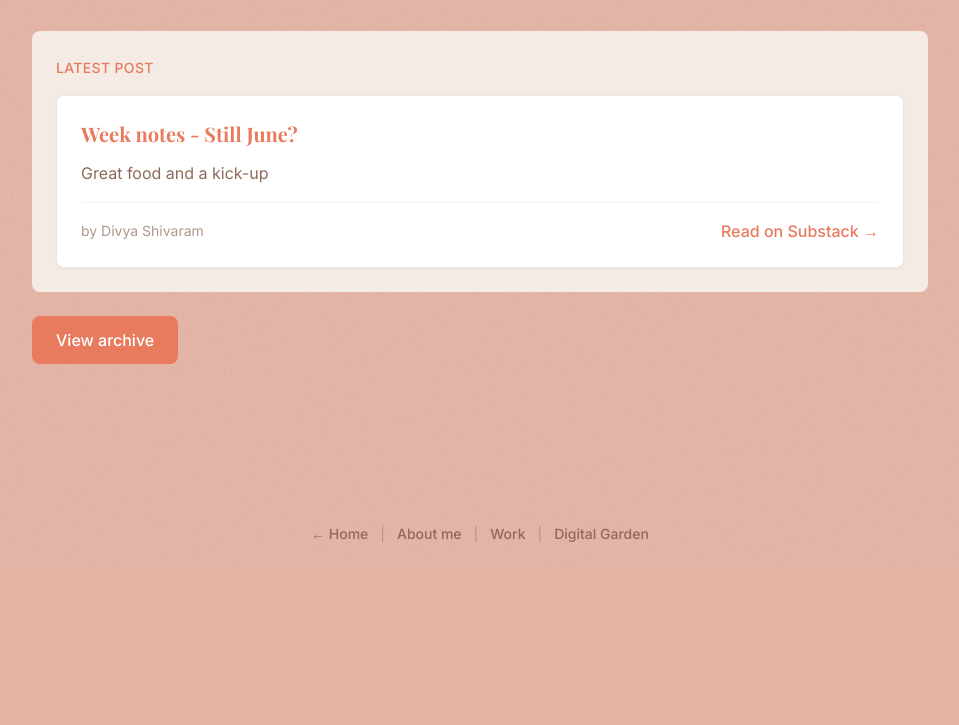
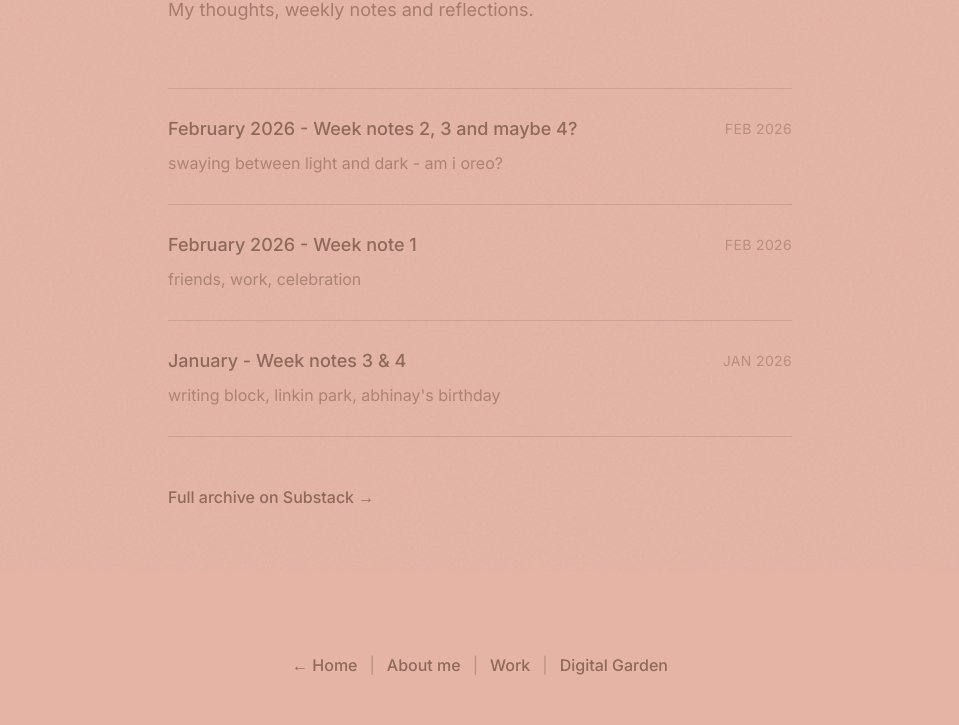
Before and after one commit to divyashivaram/divyashivaram.github.io, a plain HTML site: page writing.html in a window 1280 px wide. Shown: the part 229-954 px from the top of the page, without its empty margins (160-1119 px from the left). Before the commit the page ends 821 px from the top, so only its background shows below. Drawn offline with nearby package versions, Linux system fonts and the light colour scheme; no server answers; a web font is replaced by a local one.

Commit message:
update writing page to fetch latest substack posts

```diff
--- a/writing.html
+++ b/writing.html
@@ -9,7 +9,7 @@
     <link rel="preconnect" href="https://fonts.googleapis.com">
     <link rel="preconnect" href="https://fonts.gstatic.com" crossorigin>
     <link
-        href="https://fonts.googleapis.com/css2?family=Playfair+Display:wght@400;700&family=Inter:wght@300;400;500;600&display=swap"
+        href="https://fonts.googleapis.com/css2?family=Playfair+Display:ital,wght@0,400;0,700;1,400&family=Inter:wght@300;400;500;600&display=swap"
         rel="stylesheet">
 
     <script>
@@ -60,105 +60,88 @@
             text-underline-offset: 4px;
         }
 
-        .post-card {
-            background-color: rgba(245, 241, 235, 0.9);
-            border-radius: 8px;
-            padding: 1.5rem;
-            backdrop-filter: blur(10px);
-            transition: all 0.3s ease;
+        .post-row {
+            border-top: 1px solid rgba(142, 106, 91, 0.25);
+            padding: 1.75rem 0;
         }
 
-        .post-card:hover {
-            background-color: rgba(245, 241, 235, 1);
-            transform: translateY(-2px);
+        .post-row:last-of-type {
+            border-bottom: 1px solid rgba(142, 106, 91, 0.25);
         }
 
-        .custom-post-preview {
-            transition: all 0.3s ease;
+        .post-title-link {
+            color: #8E6A5B;
+            transition: color 0.2s ease;
         }
 
-        .custom-post-preview:hover {
-            transform: translateY(-1px);
-            box-shadow: 0 8px 25px rgba(0, 0, 0, 0.1);
+        .post-title-link:hover {
+            color: #E87A5E;
+        }
+
+        @keyframes pulse-fade {
+            0%, 100% { opacity: 0.4; }
+            50% { opacity: 0.7; }
+        }
+
+        .loading-shimmer {
+            animation: pulse-fade 1.5s ease-in-out infinite;
         }
     </style>
 </head>
 
 <body class="bg-magazine-peach-pink font-sans antialiased">
 
-    <!-- Header with Name -->
+    <!-- Header -->
     <header class="text-center pt-8 pb-4">
         <a href="index.html"
-            class="font-sans text-magazine-warm-brown tracking-widest uppercase text-sm font-semibold nav-link">
+            class="font-sans text-magazine-warm-brown tracking-widest uppercase text-base font-semibold nav-link">
             Divya Sivaram
         </a>
     </header>
 
     <!-- Main Content -->
-    <main class="w-full px-4 pt-2 pb-8">
+    <main class="max-w-2xl mx-auto px-6 pt-16 pb-24">
 
-        <!-- Page Title and Introduction -->
-        <section class="flex items-center justify-center mb-12">
-            <div class="max-w-4xl text-center">
-                <h1 class="font-serif text-4xl md:text-5xl font-semibold text-magazine-coral mb-6">
-                    Writing
+        <!-- Page Title -->
+        <div class="mb-16">
+            <h1 class="font-serif text-6xl md:text-7xl mb-4 leading-tight" style="color: #E87A5E;">
+                writing.
             </h1>
-                <p class="text-magazine-warm-brown text-lg md:text-xl leading-relaxed mb-8">
-                    My thouhgts, Weekly notes and reflections.
+            <p class="text-magazine-warm-brown text-lg leading-relaxed" style="opacity: 0.75;">
+                My thoughts, weekly notes and reflections.
             </p>
+        </div>
 
+        <!-- Post List — populated by JS -->
+        <div id="post-list">
+            <!-- Loading state -->
+            <div class="post-row loading-shimmer">
+                <div class="h-4 bg-magazine-warm-brown rounded w-2/3 mb-2" style="opacity: 0.2;"></div>
+                <div class="h-3 bg-magazine-warm-brown rounded w-full" style="opacity: 0.15;"></div>
             </div>
-        </section>
-
-        <!-- Posts Gallery -->
-        <section class="flex items-center justify-center">
-            <div class="w-full max-w-4xl">
-
-                <!-- Posts Grid -->
-                <div class="grid grid-cols-1 md:grid-cols-2 gap-6 mb-8">
-
-                    <!-- Featured Post - Latest -->
-                    <div class="md:col-span-2 post-card">
-                        <div class="mb-4">
-                            <span class="text-magazine-coral text-sm font-medium uppercase tracking-wide">Latest
-                                Post</span>
+            <div class="post-row loading-shimmer" style="animation-delay: 0.15s;">
+                <div class="h-4 bg-magazine-warm-brown rounded w-1/2 mb-2" style="opacity: 0.2;"></div>
+                <div class="h-3 bg-magazine-warm-brown rounded w-5/6" style="opacity: 0.15;"></div>
             </div>
-                        <div class="custom-post-preview bg-white rounded-lg p-6 border border-gray-200 shadow-sm">
-                            <h3 class="font-serif text-xl font-semibold text-magazine-coral mb-3">Week notes - Still
-                                June?</h3>
-                            <p class="text-magazine-warm-brown text-base leading-relaxed mb-4">Great food and a kick-up
-                            </p>
-                            <div class="flex items-center justify-between pt-4 border-t border-gray-100">
-                                <span class="text-sm text-magazine-warm-brown opacity-70">by Divya Shivaram</span>
-                                <a href="https://divyashivaram.substack.com/p/week-notes-still-june" target="_blank"
-                                    rel="noopener noreferrer"
-                                    class="inline-flex items-center text-magazine-coral hover:text-magazine-warm-brown font-medium transition-colors nav-link">
-                                    Read on Substack →
-                                </a>
-                            </div>
+            <div class="post-row loading-shimmer" style="animation-delay: 0.3s;">
+                <div class="h-4 bg-magazine-warm-brown rounded w-3/5 mb-2" style="opacity: 0.2;"></div>
+                <div class="h-3 bg-magazine-warm-brown rounded w-4/5" style="opacity: 0.15;"></div>
             </div>
         </div>
 
-                    <!-- Link to Full Substack -->
-                    <div class="mb-12">
+        <!-- Archive Link -->
+        <div class="pt-12">
             <a href="https://divyashivaram.substack.com/" target="_blank" rel="noopener noreferrer"
-                            class="inline-block bg-magazine-coral text-white px-6 py-3 rounded-lg font-medium hover:bg-magazine-warm-brown transition-colors duration-300">
-                            View archive
+                class="nav-link text-magazine-warm-brown text-base">
+                Full archive on Substack →
             </a>
         </div>
-
-
-
-                </div>
-
-            </div>
-        </section>
 
     </main>
 
     <!-- Footer Navigation -->
     <footer class="text-center py-12">
-        <nav class="flex flex-wrap items-center justify-center text-sm space-x-3 text-magazine-warm-brown">
+        <nav class="flex flex-wrap items-center justify-center text-base space-x-3 text-magazine-warm-brown">
             <a href="index.html" class="nav-link">← Home</a>
             <span class="opacity-50">|</span>
             <a href="about.html" class="nav-link">About me</a>
@@ -169,6 +152,87 @@
         </nav>
     </footer>
 
+    <script>
+        async function loadSubstackPosts() {
+            const container = document.getElementById('post-list');
+            const feedUrl = 'https://divyashivaram.substack.com/feed';
+            const apiUrl = `https://api.rss2json.com/v1/api.json?rss_url=${encodeURIComponent(feedUrl)}`;
+
+            try {
+                const response = await fetch(apiUrl);
+                const data = await response.json();
+
+                if (data.status !== 'ok' || !data.items?.length) {
+                    throw new Error('No posts returned');
+                }
+
+                container.innerHTML = data.items.map(item => {
+                    const date = new Date(item.pubDate);
+                    const formattedDate = date.toLocaleDateString('en-US', { month: 'short', year: 'numeric' });
+
+                    // Strip HTML tags from description to get plain excerpt
+                    const tmp = document.createElement('div');
+                    tmp.innerHTML = item.description || '';
+                    const rawText = (tmp.textContent || tmp.innerText || '').trim();
+                    const excerpt = rawText.length > 160 ? rawText.slice(0, 157) + '…' : rawText;
+
+                    return `
+                        <div class="post-row">
+                            <div class="flex items-start justify-between gap-6">
+                                <a href="${item.link}" target="_blank" rel="noopener noreferrer"
+                                   class="post-title-link font-sans text-lg font-medium leading-snug">
+                                    ${item.title}
+                                </a>
+                                <span class="text-sm text-magazine-warm-brown flex-shrink-0 mt-0.5 font-sans tracking-wide uppercase" style="opacity: 0.5;">${formattedDate}</span>
+                            </div>
+                            ${excerpt ? `<p class="text-magazine-warm-brown text-base leading-relaxed mt-2" style="opacity: 0.65;">${excerpt}</p>` : ''}
+                        </div>
+                    `;
+                }).join('');
+
+            } catch (err) {
+                // Graceful fallback to most recent known post
+                container.innerHTML = `
+                    <div class="post-row">
+                        <div class="flex items-start justify-between gap-6">
+                            <a href="https://divyashivaram.substack.com/p/february-2026-week-notes-2-3-and"
+                               target="_blank" rel="noopener noreferrer"
+                               class="post-title-link font-sans text-lg font-medium leading-snug">
+                                February 2026 - Week notes 2, 3 and maybe 4?
+                            </a>
+                            <span class="text-sm text-magazine-warm-brown flex-shrink-0 mt-0.5 font-sans tracking-wide uppercase" style="opacity: 0.5;">Feb 2026</span>
+                        </div>
+                        <p class="text-magazine-warm-brown text-base leading-relaxed mt-2" style="opacity: 0.65;">swaying between light and dark - am i oreo?</p>
+                    </div>
+                    <div class="post-row">
+                        <div class="flex items-start justify-between gap-6">
+                            <a href="https://divyashivaram.substack.com/p/february-2026-week-note-1"
+                               target="_blank" rel="noopener noreferrer"
+                               class="post-title-link font-sans text-lg font-medium leading-snug">
+                                February 2026 - Week note 1
+                            </a>
+                            <span class="text-sm text-magazine-warm-brown flex-shrink-0 mt-0.5 font-sans tracking-wide uppercase" style="opacity: 0.5;">Feb 2026</span>
+                        </div>
+                        <p class="text-magazine-warm-brown text-base leading-relaxed mt-2" style="opacity: 0.65;">friends, work, celebration</p>
+                    </div>
+                    <div class="post-row">
+                        <div class="flex items-start justify-between gap-6">
+                            <a href="https://divyashivaram.substack.com/p/january-week-notes-3-and-4"
+                               target="_blank" rel="noopener noreferrer"
+                               class="post-title-link font-sans text-lg font-medium leading-snug">
+                                January - Week notes 3 & 4
+                            </a>
+                            <span class="text-sm text-magazine-warm-brown flex-shrink-0 mt-0.5 font-sans tracking-wide uppercase" style="opacity: 0.5;">Jan 2026</span>
+                        </div>
+                        <p class="text-magazine-warm-brown text-base leading-relaxed mt-2" style="opacity: 0.65;">writing block, linkin park, abhinay's birthday</p>
+                    </div>
+                `;
+            }
+        }
+
+        loadSubstackPosts();
+    </script>
+
 </body>
 
 </html>
```
Lines whose indentation alone changed are shown as unchanged.
